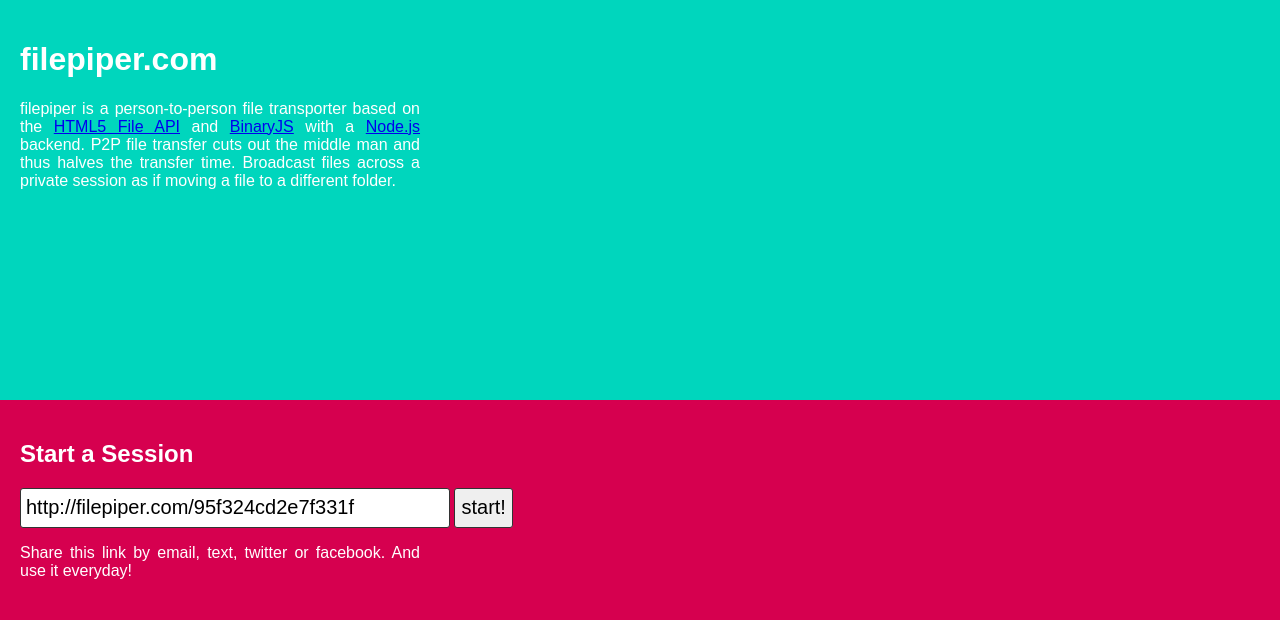
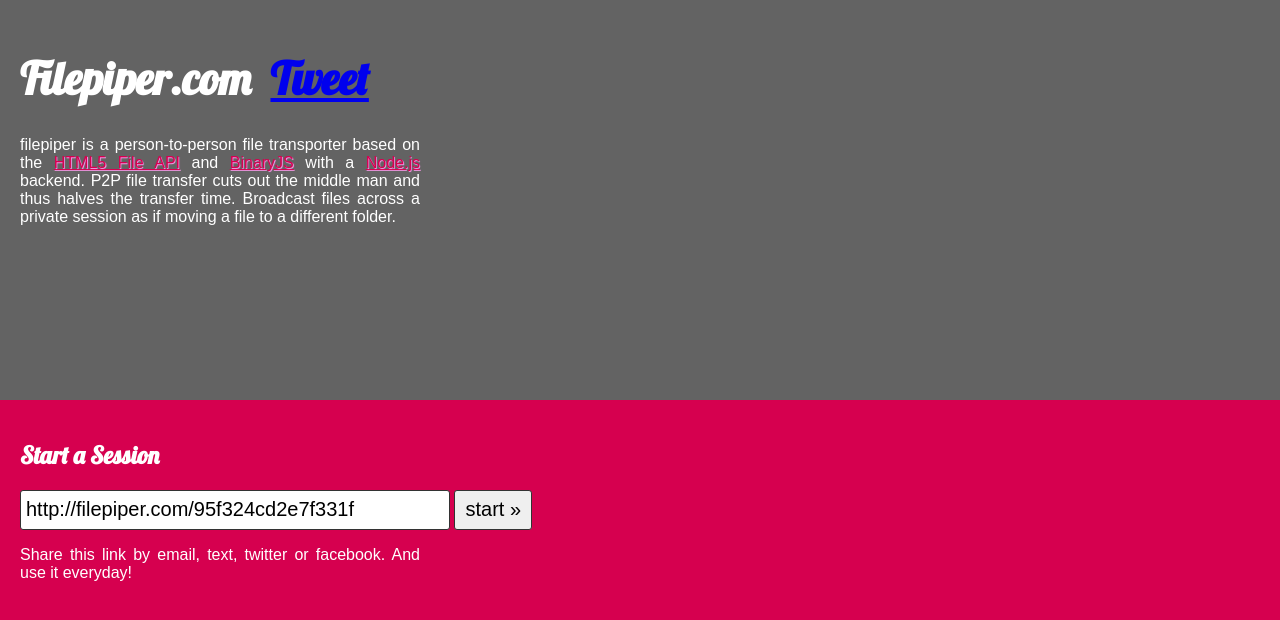
Before and after one commit to Honors/FilePiper, a plain HTML site: page home.html in a window 1280 px wide. Drawn offline with Linux system fonts and the light colour scheme; no server answers.

Commit message:
Redesign

```diff
--- a/home.html
+++ b/home.html
@@ -1,7 +1,10 @@
 <!DOCTYPE>
 <html>
 	<head>
-		<title></title>
+		<title>FilePiper</title>
+		<link href='http://fonts.googleapis.com/css?family=Lobster' rel='stylesheet' type='text/css'>
+		<meta charset="utf-8">
+		<script>!function(d,s,id){var js,fjs=d.getElementsByTagName(s)[0];if(!d.getElementById(id)){js=d.createElement(s);js.id=id;js.src="https://platform.twitter.com/widgets.js";fjs.parentNode.insertBefore(js,fjs);}}(document,"script","twitter-wjs");</script>
 	</head>
 	<body>
 		<style>
@@ -9,9 +12,20 @@
 				padding: 0;margin: 0;
 				font-family: sans-serif;
 				color: white;
+				overflow: none;
+			}
+			#box h1 {
+				font-size: 45px;
+				font-family: 'Lobster', cursive;
+			}
+			#box h1 #tweet {
+				margin-left: 10px;
+			}
+			#box2 h2 {
+				font-family: 'Lobster', cursive;
 			}
 			#box, #box2 {
-				background: #00d6bd;
+				background: #636363;
 				position: relative;
 				width: 100%;
 				height: 50%;
@@ -32,20 +46,33 @@
 				height: 40px;
 				font-size: 20px;
 			}
+			#box2 input.submit {
+				cursor: pointer;
+				padding-left: 10px;
+				padding-right: 10px;
+			}
 			#box2 #shortlink {
 				width: 430px;
 				padding: 0px 5px;
 			}
+			#box p a {
+				color: #d6004f;
+				text-shadow: #f9e 0.05em 0.05em 0.05em;
+			}
 		</style>
 		<div id="box">
-		  <h1>filepiper.com</h1>
+		  <h1>Filepiper.com
+		  	<span id="tweet">
+		  		<a href="https://twitter.com/share" class="twitter-share-button" data-via="twitterapi" data-lang="en">Tweet</a>
+		  	</span>
+		  </h1>
 		  <p>filepiper is a person-to-person file transporter based on the <a href="http://www.w3.org/TR/FileAPI/">HTML5 File API</a> and <a href="http://binaryjs.com/">BinaryJS</a> with a <a href="http://nodejs.org/">Node.js</a> backend. P2P file transfer cuts out the middle man and thus halves the transfer time. Broadcast files across a private session as if moving a file to a different folder.</p>
 		</div>
 		<div id="box2">
 			<h2>Start a Session</h2>
 			<form action="http://filepiper.com/95f324cd2e7f331f">
 				<input type="text" id="shortlink" value="http://filepiper.com/95f324cd2e7f331f">
-				<input type="submit" value="start!">
+				<input type="submit" value="start »" class="submit">
 			</form>
 			<p>Share this link by email, text, twitter or facebook. And use it everyday!</p>
 		</div>
```
Also changed, not shown: index.html (+21 -9 lines).
